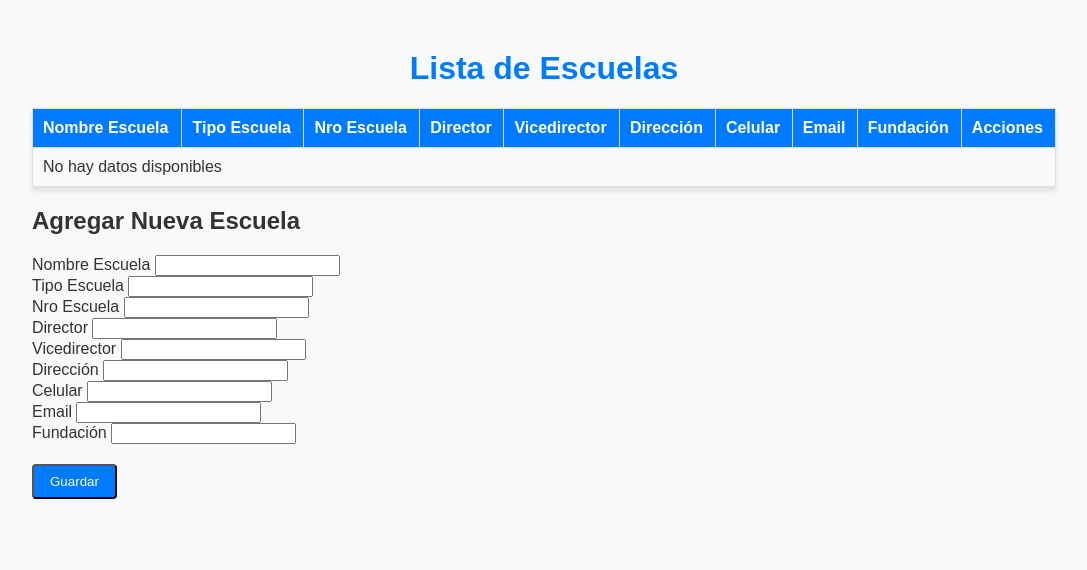
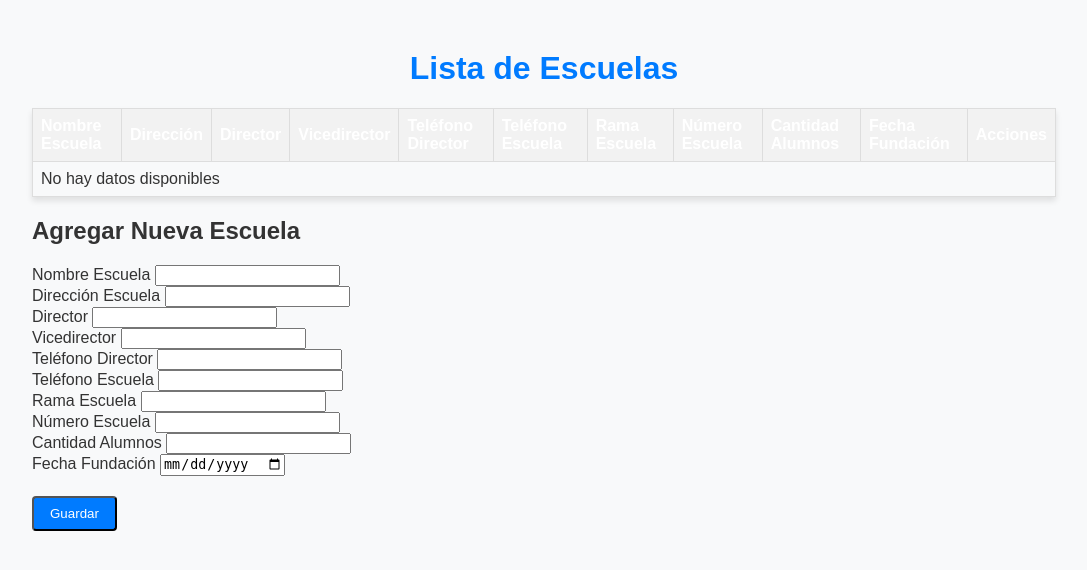
Before and after one commit to Taxx354/consejo, a PHP site: page /escuela.php in a window 1280 px wide. Shown: the top 570 px of the page, without its empty margins (96-1183 px from the left). Run offline with PHP 8.4, Linux system fonts and the light colour scheme; data that the repository does not hold is empty.

Commit message:
Revert "eliminar boton"
This reverts commit 619732dd6ecd4086b48e2e4a8d41ab1a6aeb486c.

```diff
--- a/escuela.php
+++ b/escuela.php
@@ -5,6 +5,20 @@
     <meta name="viewport" content="width=device-width, initial-scale=1.0">
     <title>Lista de Escuelas</title>
     <link rel="stylesheet" href="estilo.css">
+    <style>
+        table {
+            width: 100%;
+            border-collapse: collapse;
+        }
+        th, td {
+            padding: 8px;
+            text-align: left;
+            border-bottom: 1px solid #ddd;
+        }
+        th {
+            background-color: #f2f2f2;
+        }
+    </style>
 </head>
 <body>
     <div class="container">
@@ -13,14 +27,15 @@
             <thead>
                 <tr>
                     <th>Nombre Escuela</th>
-                    <th>Tipo Escuela</th>
-                    <th>Nro Escuela</th>
+                    <th>Dirección</th>
                     <th>Director</th>
                     <th>Vicedirector</th>
-                    <th>Dirección</th>
-                    <th>Celular</th>
-                    <th>Email</th>
-                    <th>Fundación</th>
+                    <th>Teléfono Director</th>
+                    <th>Teléfono Escuela</th>
+                    <th>Rama Escuela</th>
+                    <th>Número Escuela</th>
+                    <th>Cantidad Alumnos</th>
+                    <th>Fecha Fundación</th>
                     <th>Acciones</th>
                 </tr>
             </thead>
@@ -41,7 +56,7 @@
                 }
 
                 // Consulta SQL
-                $sql = "SELECT id, nombre_escuela, tipo_escuela, nro_escuela, director, vicedirector, direccion_escuela, cel_escuela, email_escuela, fundacion_escuela FROM escuela";
+                $sql = "SELECT id_esc, nombre_escuela, direccion_escuela, director, vicedirector, telefono_director, telefono_escuela, rama_escuela, numero_escuela, cantidad_alumnos, fecha_fundacion FROM escuela";
                 $result = $conn->query($sql);
 
                 // Verificar si hay resultados
@@ -50,19 +65,20 @@
                     while($row = $result->fetch_assoc()) {
                         echo "<tr>";
                         echo "<td>" . $row["nombre_escuela"] . "</td>";
-                        echo "<td>" . $row["tipo_escuela"] . "</td>";
-                        echo "<td>" . $row["nro_escuela"] . "</td>";
+                        echo "<td>" . $row["direccion_escuela"] . "</td>";
                         echo "<td>" . $row["director"] . "</td>";
                         echo "<td>" . $row["vicedirector"] . "</td>";
-                        echo "<td>" . $row["direccion_escuela"] . "</td>";
-                        echo "<td>" . $row["cel_escuela"] . "</td>";
-                        echo "<td>" . $row["email_escuela"] . "</td>";
-                        echo "<td>" . $row["fundacion_escuela"] . "</td>";
-                        echo "<td><a href='eliminar_escuela.php?id=" . $row["id"] . "' class='btn btn-danger'>Eliminar</a></td>";
+                        echo "<td>" . $row["telefono_director"] . "</td>";
+                        echo "<td>" . $row["telefono_escuela"] . "</td>";
+                        echo "<td>" . $row["rama_escuela"] . "</td>";
+                        echo "<td>" . $row["numero_escuela"] . "</td>";
+                        echo "<td>" . $row["cantidad_alumnos"] . "</td>";
+                        echo "<td>" . $row["fecha_fundacion"] . "</td>";
+                        echo "<td><a href='eliminar_escuela.php?id=" . $row["id_esc"] . "' class='btn btn-danger'>Eliminar</a></td>";
                         echo "</tr>";
                     }
                 } else {
-                    echo "<tr><td colspan='10'>No hay datos disponibles</td></tr>";
+                    echo "<tr><td colspan='11'>No hay datos disponibles</td></tr>";
                 }
 
                 // Cerrar conexión
@@ -73,18 +89,14 @@
 
         <!-- Formulario para agregar nueva escuela -->
         <h2>Agregar Nueva Escuela</h2>
-        <form method="get" action="insertar_escuela.php">
+        <form method="post" action="insertar_escuela.php">
             <div class="mb-3">
                 <label for="nombre_escuela" class="form-label">Nombre Escuela</label>
                 <input type="text" class="form-control" id="nombre_escuela" name="nombre_escuela" required>
             </div>
             <div class="mb-3">
-                <label for="tipo_escuela" class="form-label">Tipo Escuela</label>
-                <input type="text" class="form-control" id="tipo_escuela" name="tipo_escuela" required>
-            </div>
-            <div class="mb-3">
-                <label for="nro_escuela" class="form-label">Nro Escuela</label>
-                <input type="text" class="form-control" id="nro_escuela" name="nro_escuela" required>
+                <label for="direccion_escuela" class="form-label">Dirección Escuela</label>
+                <input type="text" class="form-control" id="direccion_escuela" name="direccion_escuela" required>
             </div>
             <div class="mb-3">
                 <label for="director" class="form-label">Director</label>
@@ -95,20 +107,28 @@
                 <input type="text" class="form-control" id="vicedirector" name="vicedirector" required>
             </div>
             <div class="mb-3">
-                <label for="direccion_escuela" class="form-label">Dirección</label>
-                <input type="text" class="form-control" id="direccion_escuela" name="direccion_escuela" required>
+                <label for="telefono_director" class="form-label">Teléfono Director</label>
+                <input type="text" class="form-control" id="telefono_director" name="telefono_director" required>
             </div>
             <div class="mb-3">
-                <label for="cel_escuela" class="form-label">Celular</label>
-                <input type="text" class="form-control" id="cel_escuela" name="cel_escuela" required>
+                <label for="telefono_escuela" class="form-label">Teléfono Escuela</label>
+                <input type="text" class="form-control" id="telefono_escuela" name="telefono_escuela" required>
             </div>
             <div class="mb-3">
-                <label for="email_escuela" class="form-label">Email</label>
-                <input type="email" class="form-control" id="email_escuela" name="email_escuela" required>
+                <label for="rama_escuela" class="form-label">Rama Escuela</label>
+                <input type="text" class="form-control" id="rama_escuela" name="rama_escuela" required>
             </div>
             <div class="mb-3">
-                <label for="fundacion_escuela" class="form-label">Fundación</label>
-                <input type="text" class="form-control" id="fundacion_escuela" name="fundacion_escuela" required>
+                <label for="numero_escuela" class="form-label">Número Escuela</label>
+                <input type="text" class="form-control" id="numero_escuela" name="numero_escuela" required>
+            </div>
+            <div class="mb-3">
+                <label for="cantidad_alumnos" class="form-label">Cantidad Alumnos</label>
+                <input type="text" class="form-control" id="cantidad_alumnos" name="cantidad_alumnos" required>
+            </div>
+            <div class="mb-3">
+                <label for="fecha_fundacion" class="form-label">Fecha Fundación</label>
+                <input type="date" class="form-control" id="fecha_fundacion" name="fecha_fundacion" required>
             </div>
             <button type="submit" class="btn btn-primary">Guardar</button>
         </form>
```
Also changed, not shown: eliminar_escuela.php (+6 -17 lines).
